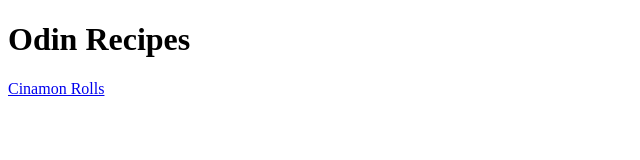
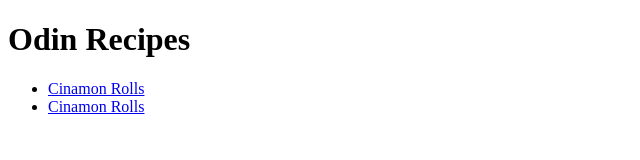
Before and after one commit to awhoffman/odin-recipes, a plain HTML site: page index.html in a window 1280 px wide. Shown: the whole page, without its empty margins (0-640 px from the left). Drawn offline with Linux system fonts and the light colour scheme.

Commit message:
Fix missing link

```diff
--- a/index.html
+++ b/index.html
@@ -5,10 +5,10 @@
     </head>
     <body>
         <h1> Odin Recipes</h1>
-        <a href = "recipes/cinnamonrolls.html"> Cinamon Rolls </a>
+            <ul>
+                <li> <a href = "recipes/cinnamonrolls.html"> Cinamon Rolls </a></li>
+                <li> <a href = "recipes/coffeecake.html"> Cinamon Rolls </a></li>
+            </ul>
+
     </body>
-
-
-
-
 </html>
```
